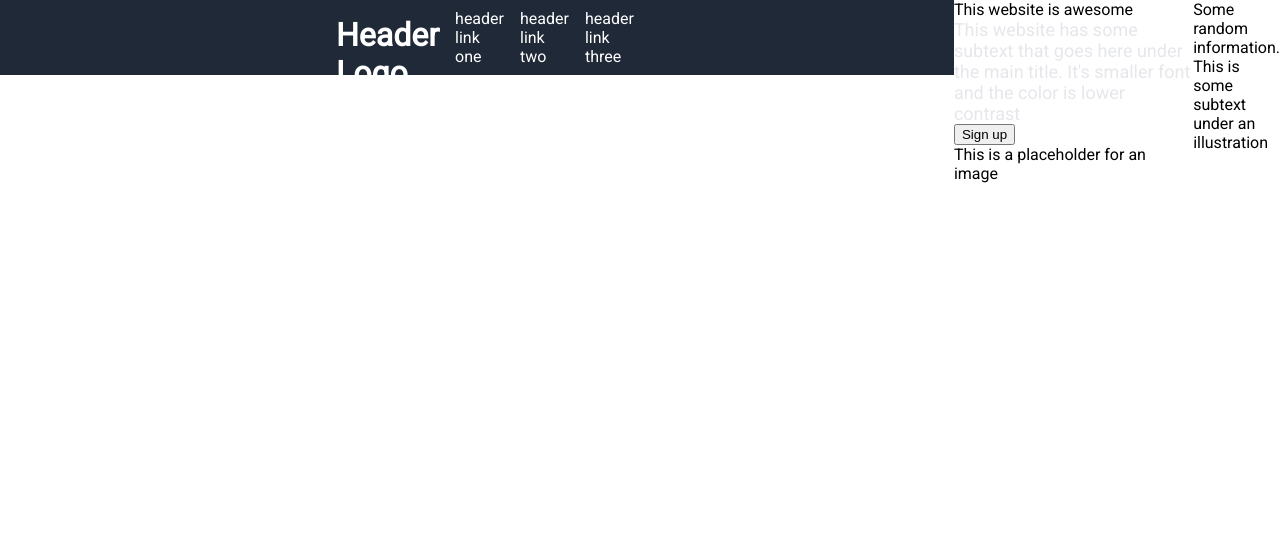
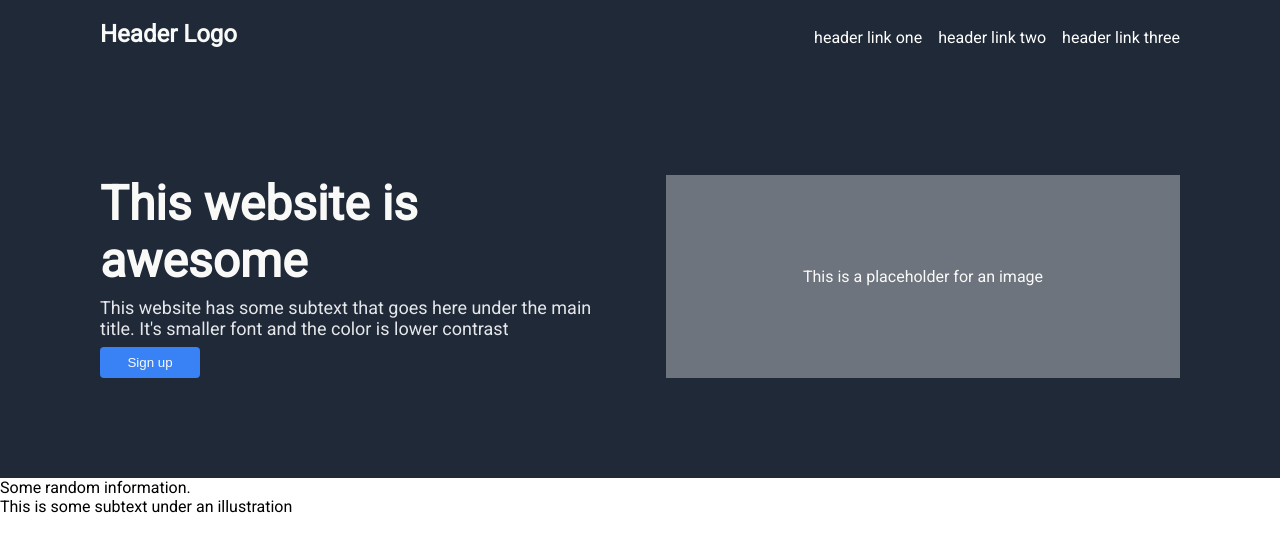
Before and after one commit to gitkazumaa/odin-landing-page, a plain HTML site: page index.html in a window 1280 px wide. Drawn offline with Linux system fonts and the light colour scheme.

Commit message:
Add styles for website information container

```diff
--- a/styles.css
+++ b/styles.css
@@ -2,6 +2,7 @@ body {
     margin: 0px;
     padding: 0px;
     display: flex;
+    flex-direction: column;
     font-family: "Roboto";
 }
 
@@ -13,13 +14,13 @@ body {
     display: flex;
     align-content: center;
     flex: auto;
-    padding: 0 20rem;
+    padding: 0 100px;
     height: 75px;
 }
 
 .header-link, .hero-secondary-text {
     font-size: 18px;
-    color: #E6E7EB;
+    color: #E5E7EB;
 }
 
 
@@ -31,7 +32,9 @@ body {
 
 h1 {
     margin: 0;
-    padding: 16px;
+    padding: 20px 0px;
+    font-size: 24px;
+    color: #F9FAF8;
 }
 
 ul {
@@ -47,5 +50,46 @@ li {
 a {
     color: white;
     text-decoration: none;
+}
 
+.website-information-container {
+    display: flex;
+    align-content: center;
+    background-color: #1F2937;
+    padding: 100px;
+    gap: 52px;
 }
+
+.hero-text-container {
+    flex: 1;
+    display: flex;
+    flex-direction: column;
+    gap: 8px;
+}
+
+.hero-main-text {
+    font-size: 48px;
+    font-weight: 800;
+    color: #F9FAF8;
+}
+
+.sign-up-button, .call-to-action {
+    background-color: #3882f6;
+    color: #F9FAF8;
+}
+
+.sign-up-button {
+    border-radius: 4px;
+    border: none;
+    padding: 8px 16px;
+    width: 100px
+}
+
+.image {
+    flex: 1;
+    display: flex;
+    justify-content: center;
+    align-items: center;
+    background-color: #6D747D;
+    color: #F9FAF8;
+}
```
